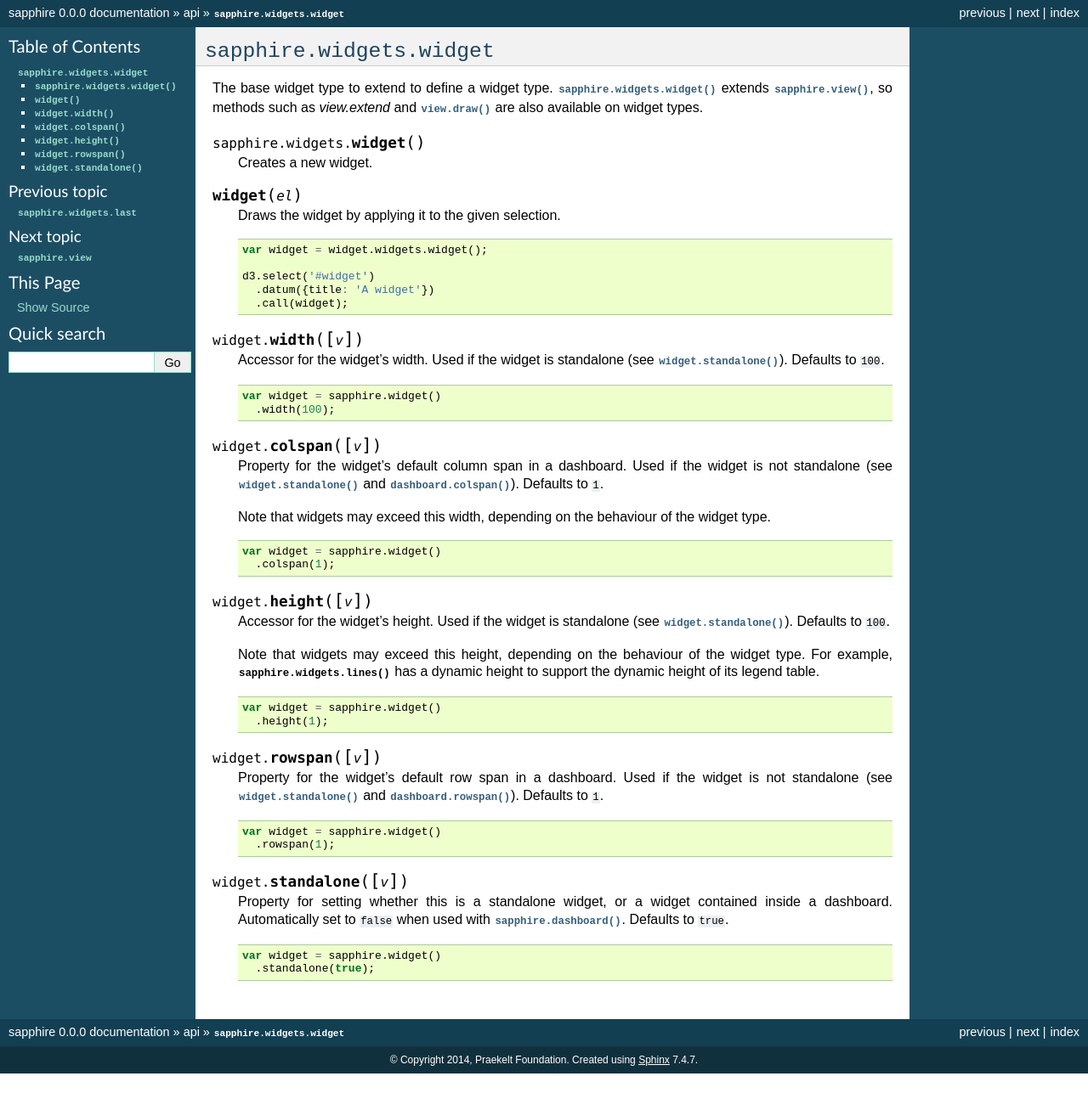
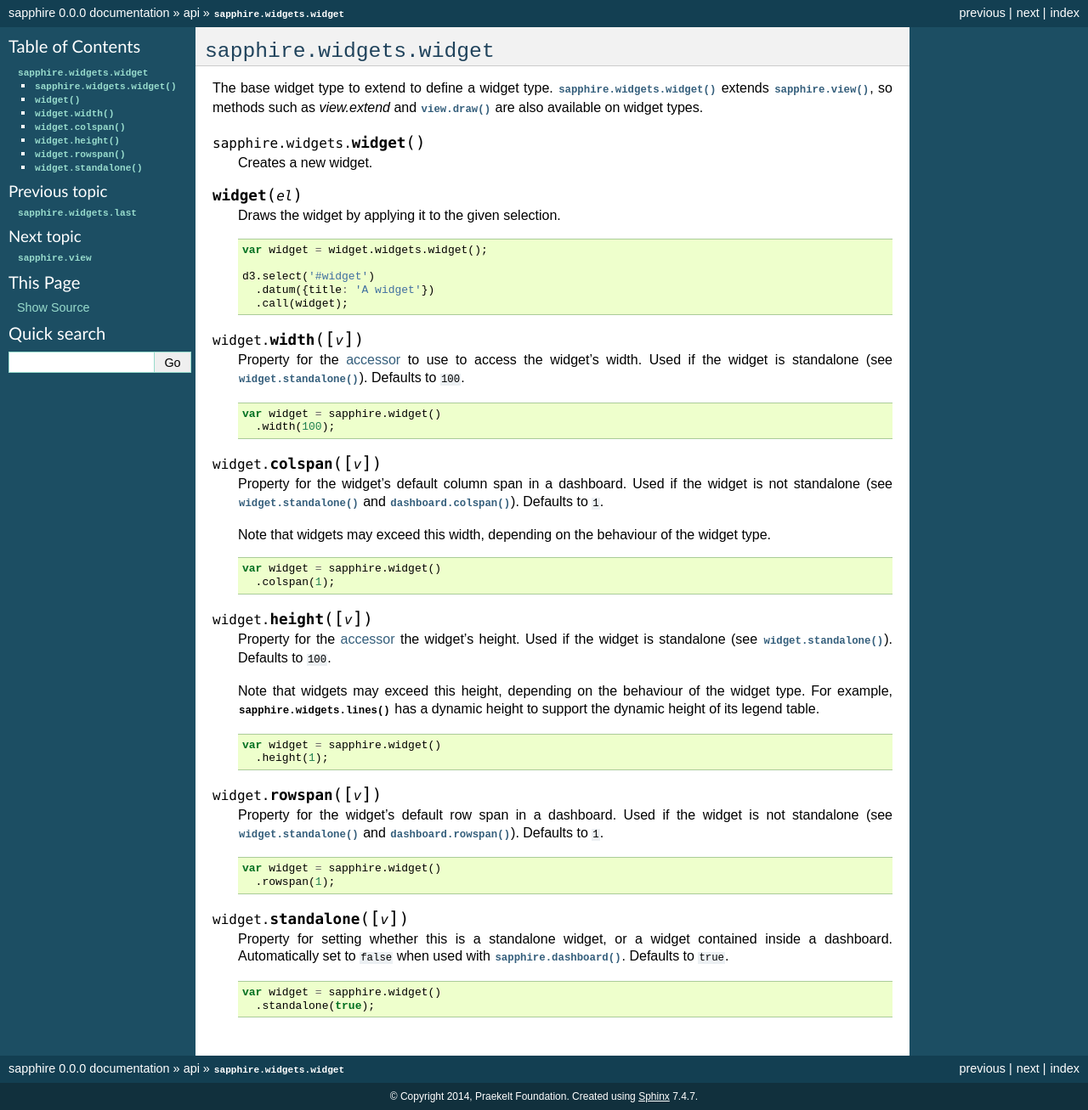
Before and after one commit to praekelt/sapphire, a Sphinx documentation site: the page built from docs/api/widgets/widget.rst, in a window 1280 px wide. Shown: the whole page at 85% size. Built offline with Sphinx 7.4.7, drawn with Linux system fonts in a browser that asks for light colours; before the commit the page ends 1264 px from its top, so only the background shows below that.

Commit message:
Document new widget accessor properties better

```diff
--- a/docs/api/widgets/last.rst
+++ b/docs/api/widgets/last.rst
@@ -183,8 +183,9 @@ value preceding it.
 
 .. function:: last.width([v])
 
-  Accessor for the widget's width. Used if the widget is standalone (see
-  :func:`last.standalone`). Defaults to ``400``.
+  Property for the :ref:`accessor <accessors>` to use to access the widget's
+  width. Used if the widget is standalone (see :func:`last.standalone`).
+  Defaults to ``400``.
 
   .. code-block:: javascript
 
--- a/docs/api/widgets/widget.rst
+++ b/docs/api/widgets/widget.rst
@@ -25,8 +25,9 @@ as `view.extend` and :func:`view.draw` are also available on widget types.
 
 .. function:: widget.width([v])
 
-  Accessor for the widget's width. Used if the widget is standalone (see
-  :func:`widget.standalone`). Defaults to ``100``.
+  Property for the :ref:`accessor <accessors>` to use to access the widget's
+  width. Used if the widget is standalone (see :func:`widget.standalone`).
+  Defaults to ``100``.
 
   .. code-block:: javascript
 
@@ -51,8 +52,8 @@ as `view.extend` and :func:`view.draw` are also available on widget types.
 
 .. function:: widget.height([v])
 
-  Accessor for the widget's height. Used if the widget is standalone (see
-  :func:`widget.standalone`). Defaults to ``100``.
+  Property for the :ref:`accessor <accessors>` the widget's height. Used if the
+  widget is standalone (see :func:`widget.standalone`). Defaults to ``100``.
 
   Note that widgets may exceed this height, depending on the behaviour of the
   widget type. For example, :func:`sapphire.widgets.lines` has a dynamic height
```
